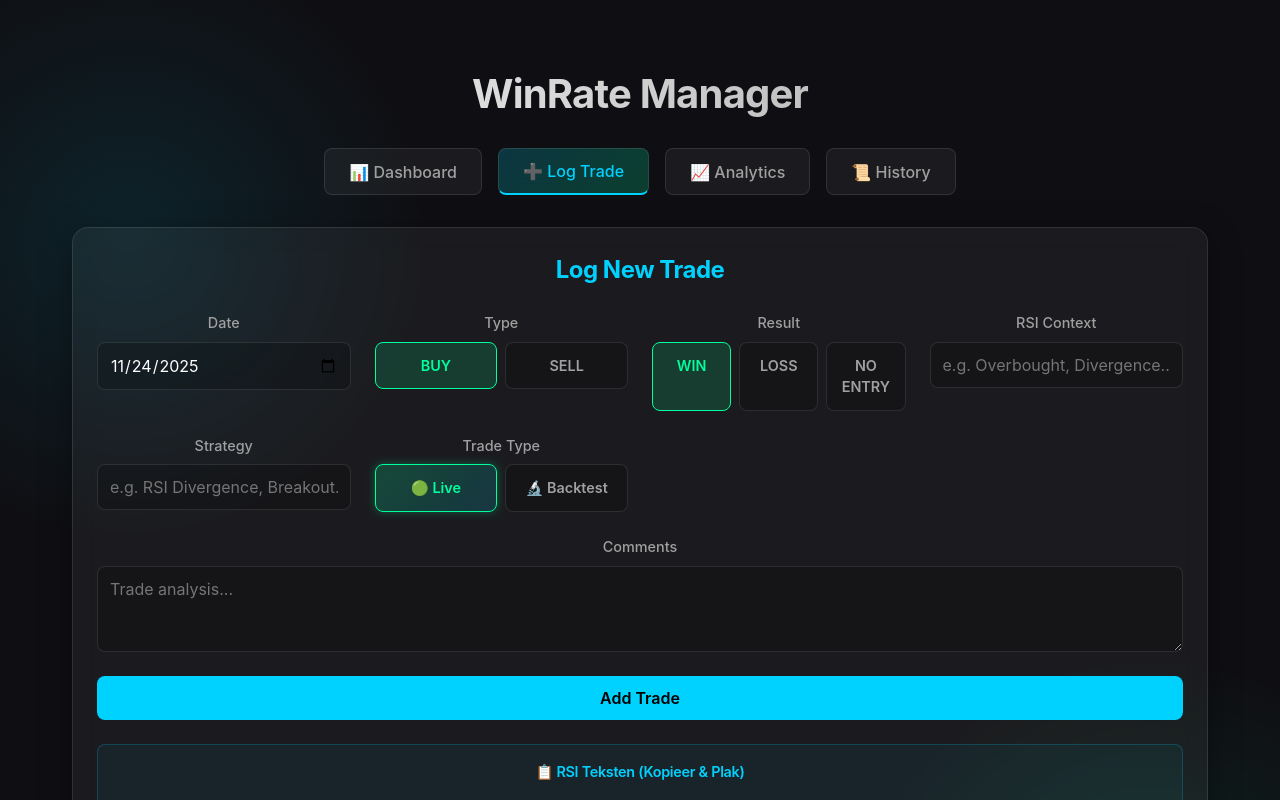
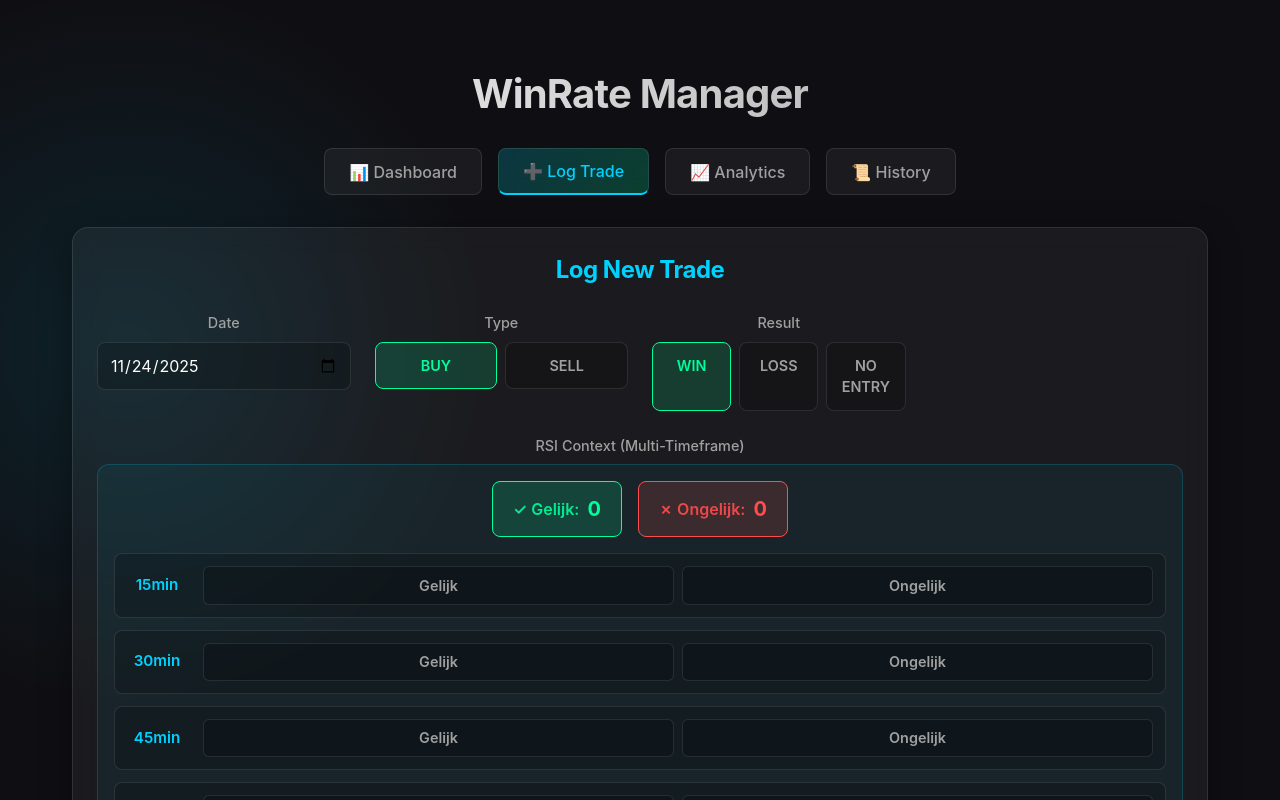
Before and after one commit to satnam987/winratemanager, a React (Vite) app: page / in a window 1280 px wide. Both pictures are taken after a click on the button "➕ Log Trade". Shown: the top 800 px of the page. Built offline with nearby package versions, Linux system fonts and the light colour scheme; no server answers.

Commit message:
Add multi-timeframe RSI Context with Gelijk/Ongelijk tracking

```diff
--- a/src/components/TradeForm.css
+++ b/src/components/TradeForm.css
@@ -122,6 +122,119 @@ textarea:focus {
     box-shadow: 0 0 15px rgba(157, 0, 255, 0.3);
 }
 
+/* RSI Timeframes Section */
+.rsi-timeframes-container {
+    background: rgba(0, 210, 255, 0.05);
+    border: 1px solid rgba(0, 210, 255, 0.2);
+    border-radius: 12px;
+    padding: 1rem;
+}
+
+.rsi-counters {
+    display: flex;
+    gap: 1rem;
+    margin-bottom: 1rem;
+    justify-content: center;
+    flex-wrap: wrap;
+}
+
+.rsi-counter {
+    display: flex;
+    align-items: center;
+    gap: 0.5rem;
+    padding: 0.75rem 1.25rem;
+    border-radius: 8px;
+    font-weight: 600;
+    font-size: 1rem;
+}
+
+.rsi-counter.gelijk {
+    background: rgba(0, 255, 157, 0.15);
+    border: 1px solid var(--accent-green);
+    color: var(--accent-green);
+}
+
+.rsi-counter.ongelijk {
+    background: rgba(255, 77, 77, 0.15);
+    border: 1px solid var(--accent-red);
+    color: var(--accent-red);
+}
+
+.counter-label {
+    opacity: 0.9;
+}
+
+.counter-value {
+    font-size: 1.25rem;
+    font-weight: 700;
+}
+
+.rsi-timeframes-grid {
+    display: grid;
+    gap: 0.75rem;
+}
+
+.rsi-timeframe-item {
+    display: flex;
+    align-items: center;
+    gap: 1rem;
+    padding: 0.75rem;
+    background: rgba(0, 0, 0, 0.2);
+    border: 1px solid var(--card-border);
+    border-radius: 8px;
+    transition: all 0.2s;
+}
+
+.rsi-timeframe-item:hover {
+    background: rgba(0, 0, 0, 0.3);
+    border-color: rgba(0, 210, 255, 0.3);
+}
+
+.timeframe-label {
+    min-width: 60px;
+    font-weight: 600;
+    color: var(--accent-blue);
+    font-size: 0.95rem;
+}
+
+.rsi-btn-group {
+    display: flex;
+    gap: 0.5rem;
+    flex: 1;
+}
+
+.rsi-btn {
+    flex: 1;
+    padding: 0.6rem 1rem;
+    border: 1px solid var(--card-border);
+    border-radius: 6px;
+    background: rgba(0, 0, 0, 0.2);
+    color: var(--text-secondary);
+    font-weight: 600;
+    font-size: 0.9rem;
+    cursor: pointer;
+    transition: all 0.2s;
+}
+
+.rsi-btn:hover {
+    background: rgba(0, 0, 0, 0.4);
+    transform: translateY(-1px);
+}
+
+.rsi-btn.gelijk.active {
+    background: rgba(0, 255, 157, 0.2);
+    border-color: var(--accent-green);
+    color: var(--accent-green);
+    box-shadow: 0 0 10px rgba(0, 255, 157, 0.3);
+}
+
+.rsi-btn.ongelijk.active {
+    background: rgba(255, 77, 77, 0.2);
+    border-color: var(--accent-red);
+    color: var(--accent-red);
+    box-shadow: 0 0 10px rgba(255, 77, 77, 0.3);
+}
+
 /* RSI Helper Panel */
 .rsi-helper-panel {
     margin-top: 1.5rem;
--- a/src/components/TradeForm.jsx
+++ b/src/components/TradeForm.jsx
@@ -1,4 +1,4 @@
-import React, { useState } from 'react';
+import React, { useState, useMemo } from 'react';
 import './TradeForm.css';
 
 function TradeForm({ onAddTrade }) {
@@ -10,8 +10,35 @@ function TradeForm({ onAddTrade }) {
     comment: '',
     strategy: '',
     tradeType: 'Live',
-    pair: 'S&P500'
+    pair: 'S&P500',
+    rsiTimeframes: {
+      '15min': null,
+      '30min': null,
+      '45min': null,
+      '1h': null,
+      '2h': null
+    }
   });
+
+  // Calculate counts of equal and unequal
+  const rsiCounts = useMemo(() => {
+    const counts = { gelijk: 0, ongelijk: 0 };
+    Object.values(formData.rsiTimeframes).forEach(value => {
+      if (value === 'gelijk') counts.gelijk++;
+      else if (value === 'ongelijk') counts.ongelijk++;
+    });
+    return counts;
+  }, [formData.rsiTimeframes]);
+
+  const handleRsiTimeframeChange = (timeframe, value) => {
+    setFormData(prev => ({
+      ...prev,
+      rsiTimeframes: {
+        ...prev.rsiTimeframes,
+        [timeframe]: prev.rsiTimeframes[timeframe] === value ? null : value
+      }
+    }));
+  };
 
   const handleSubmit = (e) => {
     e.preventDefault();
@@ -22,7 +49,14 @@ function TradeForm({ onAddTrade }) {
       comment: '',
       strategy: '',
       tradeType: 'Live',
-      pair: 'S&P500'
+      pair: 'S&P500',
+      rsiTimeframes: {
+        '15min': null,
+        '30min': null,
+        '45min': null,
+        '1h': null,
+        '2h': null
+      }
     }));
   };
 
@@ -103,15 +137,48 @@ function TradeForm({ onAddTrade }) {
           </div>
         </div>
 
-        <div className="form-group">
-          <label>RSI Context</label>
-          <input
-            type="text"
-            placeholder="e.g. Overbought, Divergence..."
-            value={formData.rsi}
-            onChange={e => setFormData({ ...formData, rsi: e.target.value })}
-          />
+        <div className="form-group full-width">
+          <label>RSI Context (Multi-Timeframe)</label>
+          <div className="rsi-timeframes-container">
+            {/* Counters */}
+            <div className="rsi-counters">
+              <div className="rsi-counter gelijk">
+                <span className="counter-label">✓ Gelijk:</span>
+                <span className="counter-value">{rsiCounts.gelijk}</span>
+              </div>
+              <div className="rsi-counter ongelijk">
+                <span className="counter-label">✗ Ongelijk:</span>
+                <span className="counter-value">{rsiCounts.ongelijk}</span>
+              </div>
+            </div>
+
+            {/* Timeframe Buttons */}
+            <div className="rsi-timeframes-grid">
+              {['15min', '30min', '45min', '1h', '2h'].map(timeframe => (
+                <div key={timeframe} className="rsi-timeframe-item">
+                  <span className="timeframe-label">{timeframe}</span>
+                  <div className="rsi-btn-group">
+                    <button
+                      type="button"
+                      className={`rsi-btn gelijk ${formData.rsiTimeframes[timeframe] === 'gelijk' ? 'active' : ''}`}
+                      onClick={() => handleRsiTimeframeChange(timeframe, 'gelijk')}
+                    >
+                      Gelijk
+                    </button>
+                    <button
+                      type="button"
+                      className={`rsi-btn ongelijk ${formData.rsiTimeframes[timeframe] === 'ongelijk' ? 'active' : ''}`}
+                      onClick={() => handleRsiTimeframeChange(timeframe, 'ongelijk')}
+                    >
+                      Ongelijk
+                    </button>
+                  </div>
+                </div>
+              ))}
+            </div>
+          </div>
         </div>
+
 
         <div className="form-group">
           <label>Strategy</label>
```
